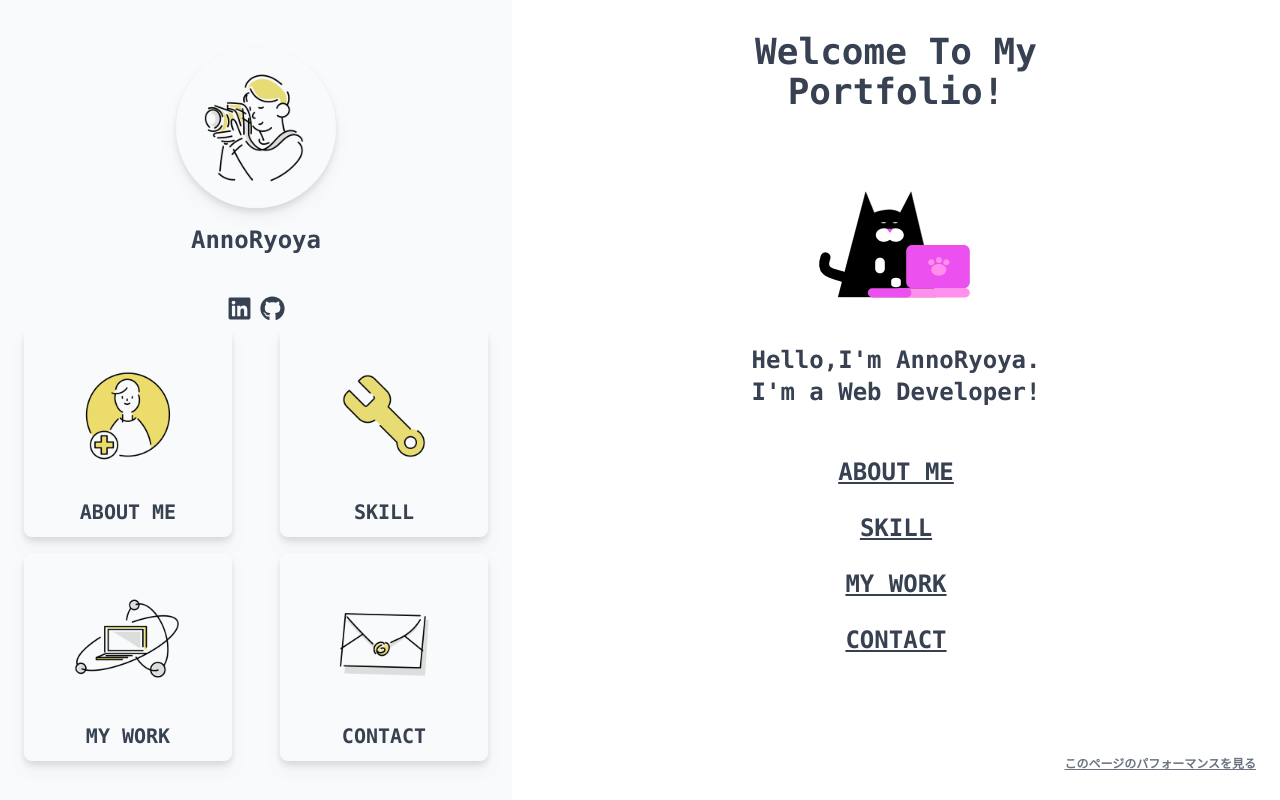
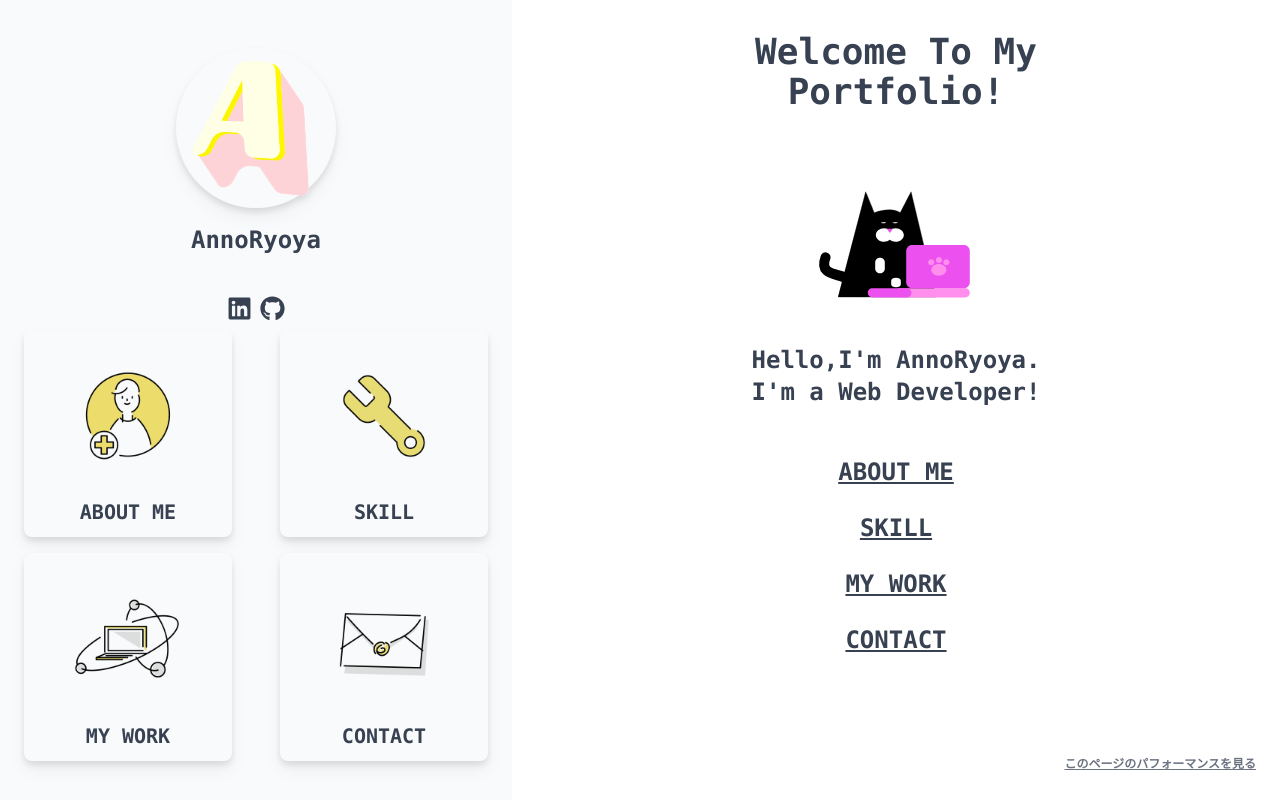
Before and after one commit to Anno328/PortfolioV2, a Next.js app: page / in a window 1280 px wide. Built offline with nearby package versions, Linux system fonts and the light colour scheme.

Commit message:
add icons

```diff
--- a/components/Profile.tsx
+++ b/components/Profile.tsx
@@ -19,7 +19,7 @@ const Profile = () => {
           onTopicClick("initial");
         }}
       >
-        <Image src="/y0679.png" alt="logo" width={200} height={200} />
+        <Image src="/icon.png" alt="logo" width={200} height={200} />
       </div>
       <p className="font-black text-2xl mt-4 md:text-sm">AnnoRyoya</p> <br />
       <div className="flex items-center justify-center mt-4 text-center">
--- a/components/content/AboutMe.tsx
+++ b/components/content/AboutMe.tsx
@@ -14,7 +14,7 @@ const theme = createTheme({
 function AboutMe() {
   return (
     <div className="fade-in">
-      <Image src="/y0679.png" alt="logo" width={250} height={250} />
+      <Image src="/icon.png" alt="logo" width={250} height={250} />
       <div className="text-left">
         <span className="text-xl md:text-base">Name:</span>
         <span className="text-xl md:text-base">AnnoRyoya</span>
```
Also changed, not shown: public/icon.png (added), 1 other file (tests, documents, lock files or other folders).
